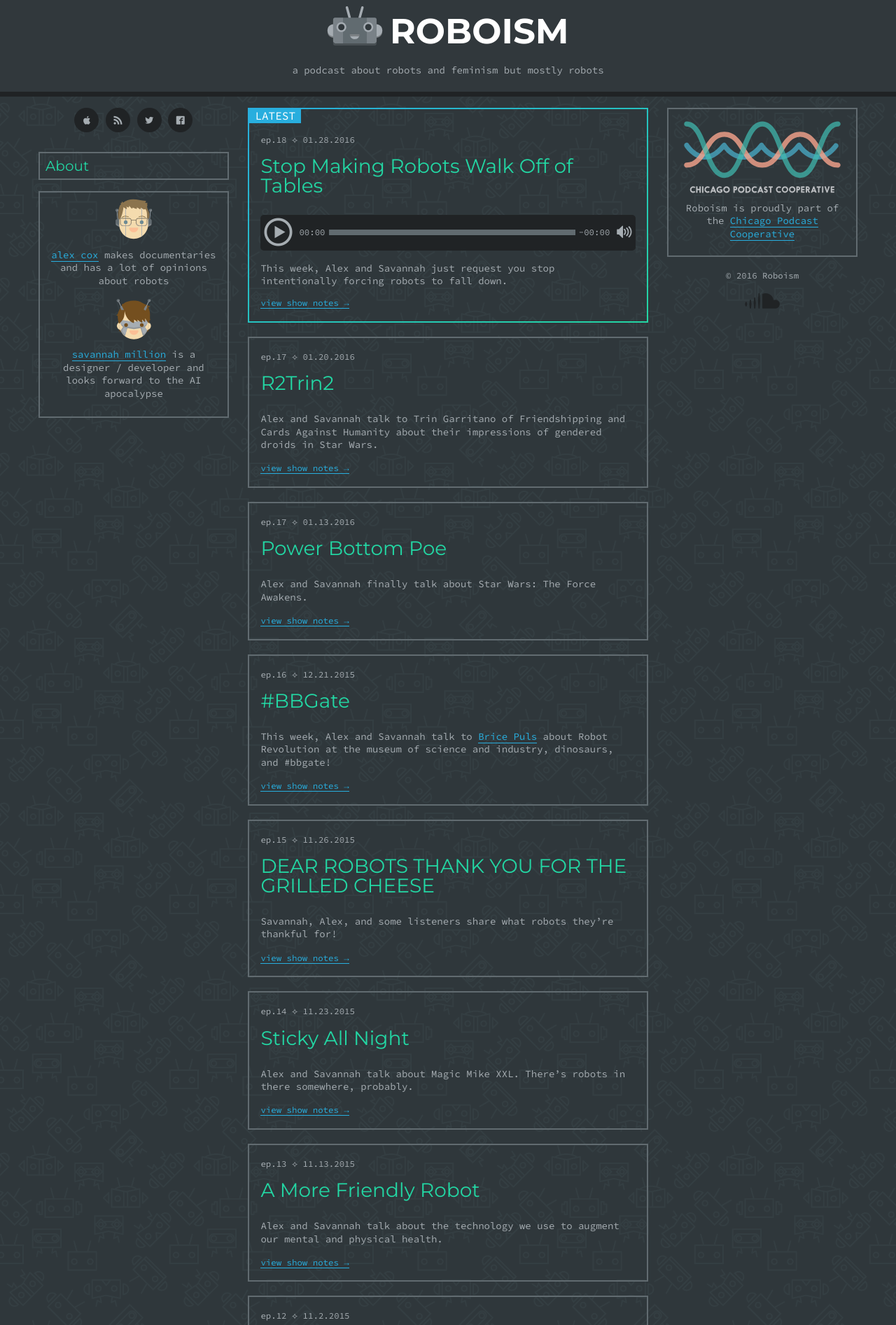
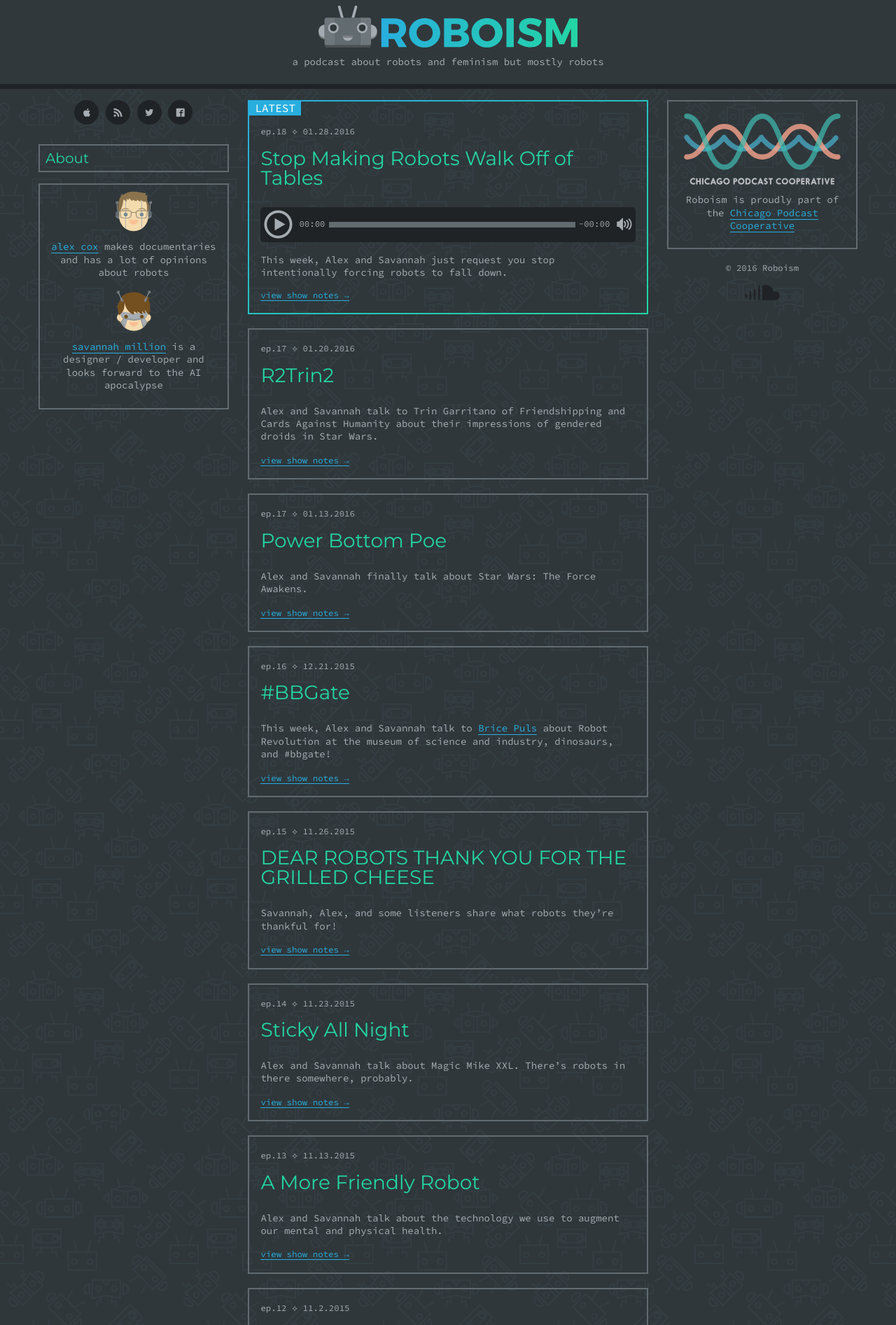
Before and after one commit to savannahmillion/roboism, a Jekyll site: the page built from index.html, in a window 1280 px wide. Shown: the top 1893 px of the page at 70% size. Built offline with Jekyll 4.4.1, drawn with Linux system fonts in a browser that asks for light colours; nearby versions of some CDN libraries; some web fonts are replaced.

Commit message:
pretty logo

```diff
--- a/_includes/header.html
+++ b/_includes/header.html
@@ -1,7 +1,8 @@
 <header>
   <div class="all-site-content">
-    <a href="{{ site.baseurl }}/" class="roboism-hover-logo"><span></span></a>
-    <h1><a href="{{ site.baseurl }}/">ROBOISM</a></h1>
+    <a href="{{ site.baseurl }}/" class="action-img">
+      <img src="/img/roboism-logotype.svg" class="roboism-logotype">
+    </a>
     <p>a podcast about robots and feminism but mostly robots</p>
   </div>
 </header>
--- a/_sass/_includes.scss
+++ b/_sass/_includes.scss
@@ -23,13 +23,18 @@ header {
   }
 }
 
-.roboism-hover-logo {
-  display: inline-block;
+.roboism-logotype {
   height: 60px;
-  width: 80px;
-  border-bottom: 0px;
-  background: url("../img/robot-base.svg") no-repeat;
-  transition: transform 0.3s ease-in-out;
+  margin-bottom: $small-spacing;
+}
+
+// .roboism-hover-logo {
+//   display: inline-block;
+//   height: 60px;
+//   width: 80px;
+//   border-bottom: 0px;
+//   background: url("../img/robot-base.svg") no-repeat;
+//   transition: transform 0.3s ease-in-out;
 
   // &:after {
   //   content: "";
@@ -50,7 +55,7 @@ header {
   // &:hover {
   //   transform: scale(1.05);
   // }
-}
+// }
 
 //
 // Left Aside
```
Also changed, not shown: img/roboism-logotype.svg (added).
